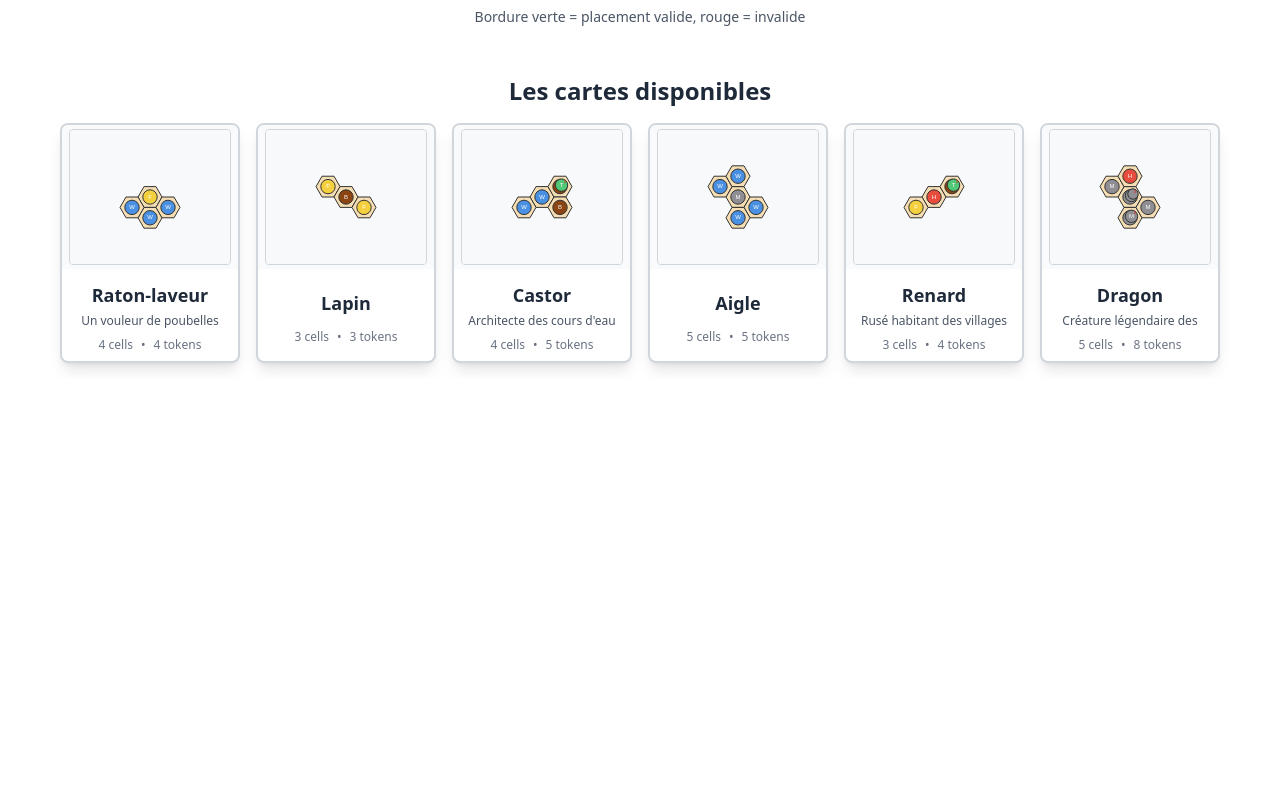
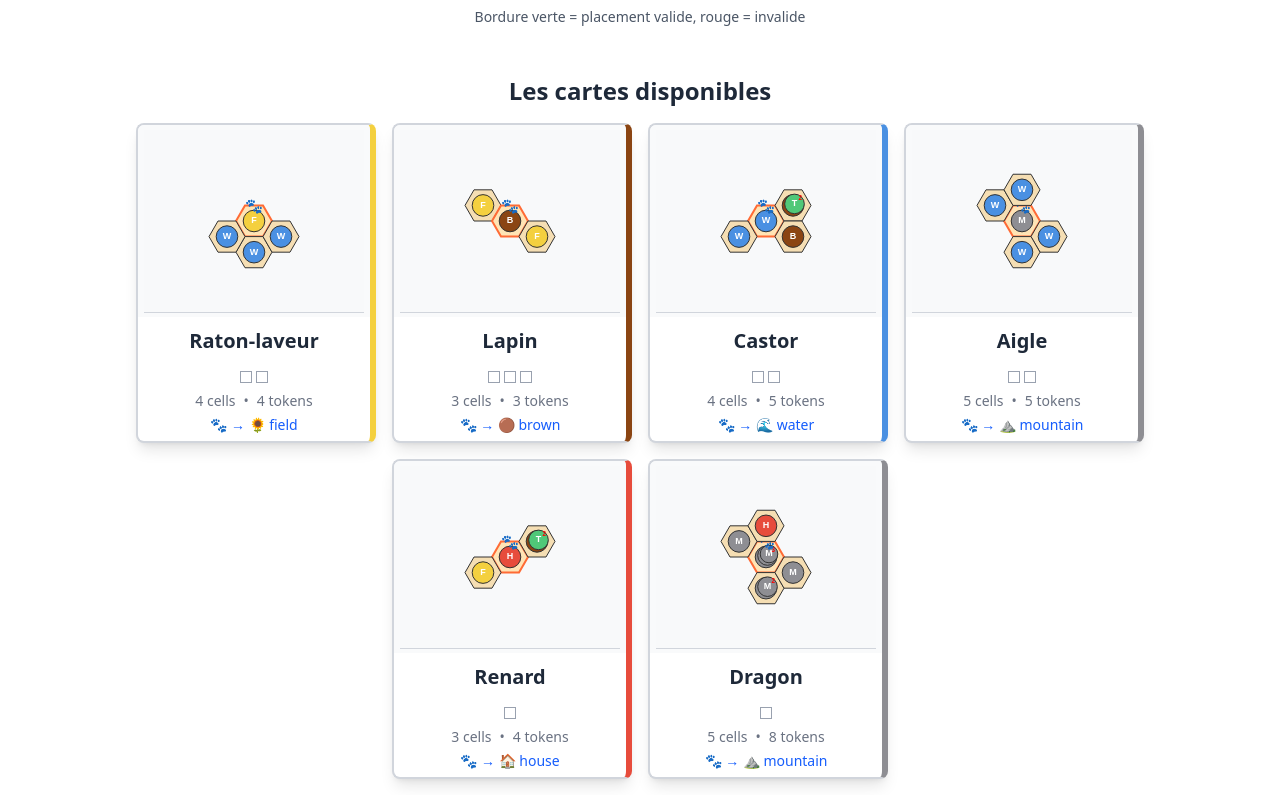
Before and after one commit to firefly33/harmonies, a React (Vite) app: page / in a window 1280 px wide. Shown: the part 873-1668 px from the top of the page. Before the commit the page ends 1252 px from the top, so only its background shows below. Built offline with nearby package versions, Linux system fonts and the light colour scheme.

Commit message:
feat: add number of animal used by card

```diff
--- a/src/board/cards-deck/CardsDeck.tsx
+++ b/src/board/cards-deck/CardsDeck.tsx
@@ -1,3 +1,4 @@
+import { useState } from 'react';
 import {type Card as CardType, createCardPattern } from '../../types/Card';
 import { createAnimalCard, createQuickCard, ExampleCards } from '../../utils/CardPatternBuilder';
 import Card from '../../components/Card';
@@ -6,15 +7,17 @@ import Card from '../../components/Card';
 const cards: CardType[] = [
   // Method 1: Use the builder pattern for complex cards
   createAnimalCard('1', 'Raton-laveur')
-    .addCell(0, 0, ['field'])
+    .addCell(0, 0, ['field'])     // This is where the animal will be placed
     .addCell(0, 1, ['water'])
     .addCell(1, 0, ['water'])
     .addCell(-1, 1, ['water'])
-    .withDescription('Un vouleur de poubelles')
+    .withPlacementCell(0, 0)      // Animal placed on the field token
+    .withMaxUsage(2)              // Can be used 2 times
+    .withDescription('Un voleur de poubelles')
     .build(),
 
   // Method 2: Use quick templates for simple patterns
-  createQuickCard('rabbit', 'Lapin', 'horizontalLine', ['field', 'brown', 'field']),
+  createQuickCard('rabbit', 'Lapin', 'horizontalLine', 3, ['field', 'brown', 'field']),
 
   // Method 3: Use predefined example cards
   ExampleCards.beaver,
@@ -26,10 +29,12 @@ const cards: CardType[] = [
     animalName: 'Renard',
     description: 'Rusé habitant des villages et forêts',
     pattern: createCardPattern([
-      { q: 0, r: 0, tokenTypes: ['house'] },
+      { q: 0, r: 0, tokenTypes: ['house'] },      // Placed on house
       { q: 1, r: -1, tokenTypes: ['brown', 'tree'] },
       { q: -1, r: 1, tokenTypes: ['field'] }
-    ])
+    ], { q: 0, r: 0 }), // Animal placed on house
+    maxUsage: 1,
+    currentUsage: 0
   },
 
   // Method 5: Create a more complex card easily
@@ -39,14 +44,26 @@ const cards: CardType[] = [
     .addCell(-1, 0, ['mountain'])
     .addCell(1, 0, ['mountain'])
     .addCell(0, -1, ['house'])
+    .withPlacementCell(0, 0)  // Animal placed on the tallest mountain
+    .withMaxUsage(1)          // Legendary creature - can only be used once
     .withDescription('Créature légendaire des hautes montagnes')
     .build()
 ];
 
 const CardsDeck = () => {
+  const [cardStates, setCardStates] = useState<Map<string, number>>(new Map());
+
   const handleCardClick = (card: CardType) => {
     console.log('Card clicked:', card.animalName);
-    // You can add logic here for card selection, etc.
+
+    // Toggle usage state for demonstration
+    setCardStates(prev => {
+      const newStates = new Map(prev);
+      const currentUsage = newStates.get(card.id) || 0;
+      const newUsage = currentUsage < card.maxUsage ? currentUsage + 1 : 0;
+      newStates.set(card.id, newUsage);
+      return newStates;
+    });
   };
 
   return (
@@ -55,14 +72,21 @@ const CardsDeck = () => {
         Les cartes disponibles
       </h2>
       <div className="flex gap-4 justify-center flex-wrap">
-        {cards.map((card) => (
-          <Card
-            key={card.id}
-            card={card}
-            onClick={handleCardClick}
-            className="hover:scale-105 transition-transform"
-          />
-        ))}
+        {cards.map((card) => {
+          const cardWithUsage = {
+            ...card,
+            currentUsage: cardStates.get(card.id) || 0
+          };
+
+          return (
+            <Card
+              key={card.id}
+              card={cardWithUsage}
+              onClick={handleCardClick}
+              className="hover:scale-105 transition-transform"
+            />
+          );
+        })}
       </div>
     </section>
   );
--- a/src/components/Card.tsx
+++ b/src/components/Card.tsx
@@ -1,4 +1,5 @@
 import type {Card as CardType} from '../types/Card';
+import { getPlacementTokenType } from '../types/Card';
 import CardCanvas from './CardCanvas';
 
 interface CardProps {
@@ -12,9 +13,9 @@ interface CardProps {
 
 const Card = ({
   card,
-  width = 180,
-  height = 240,
-  hexSize = 12,
+  width = 240,
+  height = 320,
+  hexSize = 18,
   onClick,
   className = ""
 }: CardProps) => {
@@ -27,10 +28,31 @@ const Card = ({
   const canvasHeight = Math.floor(height * 0.6); // 60% for canvas
   const infoHeight = height - canvasHeight; // 40% for info
 
+  // Get the placement token type and its color
+  const placementTokenType = getPlacementTokenType(card);
+  const getTokenColor = (type: string): string => {
+    const colors: Record<string, string> = {
+      tree: '#50C878',
+      house: '#E74C3C',
+      water: '#4A90E2',
+      mountain: '#8E8E93',
+      field: '#F4D03F',
+      brown: '#8B4513'
+    };
+    return colors[type] || '#8E8E93';
+  };
+
+  const borderColor = placementTokenType ? getTokenColor(placementTokenType) : '#8E8E93';
+
   return (
     <div
       className={`bg-white rounded-lg shadow-lg border-2 border-gray-300 overflow-hidden cursor-pointer hover:shadow-xl transition-shadow ${className}`}
-      style={{ width, height }}
+      style={{
+        width,
+        height,
+        borderRightColor: borderColor,
+        borderRightWidth: '6px'
+      }}
       onClick={handleClick}
     >
       {/* Canvas area for pattern visualization */}
@@ -48,21 +70,36 @@ const Card = ({
 
       {/* Information area */}
       <div
-        className="p-3 flex flex-col justify-center"
+        className="p-4 flex flex-col justify-center"
         style={{ height: infoHeight }}
       >
-        <h3 className="text-lg font-bold text-gray-800 text-center mb-1">
+        <h3 className="text-xl font-bold text-gray-800 text-center mb-2">
           {card.animalName}
         </h3>
 
         {card.description && (
-          <p className="text-xs text-gray-600 text-center line-clamp-2">
+          <p className="text-sm text-gray-600 text-center line-clamp-2">
             {card.description}
           </p>
         )}
 
+        {/* Usage indicator squares */}
+        <div className="flex justify-center gap-1 mt-2">
+          {Array.from({ length: card.maxUsage }, (_, index) => (
+            <div
+              key={index}
+              className={`w-3 h-3 border border-gray-400 ${
+                index < (card.currentUsage || 0)
+                  ? 'bg-gray-700'
+                  : 'bg-white'
+              }`}
+              title={`Usage ${index + 1}/${card.maxUsage}`}
+            />
+          ))}
+        </div>
+
         {/* Pattern stats */}
-        <div className="flex justify-center gap-2 mt-2 text-xs text-gray-500">
+        <div className="flex justify-center gap-2 mt-2 text-sm text-gray-500">
           <span>
             {card.pattern.cells.length} cells
           </span>
@@ -71,6 +108,27 @@ const Card = ({
             {card.pattern.cells.reduce((total, cell) => total + cell.tokens.length, 0)} tokens
           </span>
         </div>
+
+        {/* Placement information */}
+        {(() => {
+          const placementTokenType = getPlacementTokenType(card);
+          if (placementTokenType) {
+            const tokenEmojis = {
+              water: '🌊',
+              field: '🌻',
+              mountain: '⛰️',
+              tree: '🌳',
+              house: '🏠',
+              brown: '🟤'
+            };
+            return (
+              <div className="text-sm text-center mt-1 text-blue-600 font-medium">
+                🐾 → {tokenEmojis[placementTokenType]} {placementTokenType}
+              </div>
+            );
+          }
+          return null;
+        })()}
       </div>
     </div>
   );
--- a/src/components/CardCanvas.tsx
+++ b/src/components/CardCanvas.tsx
@@ -8,7 +8,7 @@ interface CardCanvasProps {
   hexSize?: number;
 }
 
-const CardCanvas = ({ pattern, width = 150, height = 120, hexSize = 12 }: CardCanvasProps) => {
+const CardCanvas = ({ pattern, width = 220, height = 180, hexSize = 18 }: CardCanvasProps) => {
   const canvasRef = useRef<HTMLCanvasElement>(null);
 
   const hexToPixel = useCallback((q: number, r: number, centerX: number, centerY: number) => {
@@ -51,12 +51,29 @@ const CardCanvas = ({ pattern, width = 150, height = 120, hexSize = 12 }: CardCa
     pattern.cells.forEach(cell => {
       const pixel = hexToPixel(cell.coord.q, cell.coord.r, centerX, centerY);
 
+      // Check if this is the placement cell
+      const isPlacementCell = cell.coord.q === pattern.placementCell.q &&
+                             cell.coord.r === pattern.placementCell.r;
+
       // Draw hexagon background
       drawHexagon(ctx, pixel.x, pixel.y, hexSize);
-      ctx.fillStyle = '#F5DEB3'; // Plain terrain color
+
+      // Use special color for placement cell
+      if (isPlacementCell) {
+        ctx.fillStyle = '#FFE4B5'; // Light yellow/beige for placement cell
+      } else {
+        ctx.fillStyle = '#F5DEB3'; // Plain terrain color
+      }
       ctx.fill();
-      ctx.strokeStyle = '#333';
-      ctx.lineWidth = 1;
+
+      // Special border for placement cell
+      if (isPlacementCell) {
+        ctx.strokeStyle = '#FF6B35'; // Orange border for placement cell
+        ctx.lineWidth = 2;
+      } else {
+        ctx.strokeStyle = '#333';
+        ctx.lineWidth = 1;
+      }
       ctx.stroke();
 
       // Draw tokens if they exist
@@ -76,9 +93,9 @@ const CardCanvas = ({ pattern, width = 150, height = 120, hexSize = 12 }: CardCa
           ctx.stroke();
 
           // Show icon for top token only
-          if (index === cell.tokens.length - 1 && radius > 6) {
+          if (index === cell.tokens.length - 1 && radius > 8) {
             ctx.fillStyle = '#FFF';
-            ctx.font = `${Math.max(6, hexSize * 0.4)}px Arial`;
+            ctx.font = `bold ${Math.max(8, hexSize * 0.5)}px Arial`;
             ctx.textAlign = 'center';
             ctx.textBaseline = 'middle';
             ctx.fillText(token.type[0].toUpperCase(), pixel.x + offsetX, pixel.y + offsetY);
@@ -86,9 +103,9 @@ const CardCanvas = ({ pattern, width = 150, height = 120, hexSize = 12 }: CardCa
         });
 
         // Stack count indicator
-        if (cell.tokens.length > 1 && hexSize > 8) {
+        if (cell.tokens.length > 1 && hexSize > 10) {
           ctx.fillStyle = '#FF0000';
-          ctx.font = `${Math.max(4, hexSize * 0.3)}px Arial`;
+          ctx.font = `bold ${Math.max(6, hexSize * 0.35)}px Arial`;
           ctx.textAlign = 'center';
           ctx.textBaseline = 'middle';
           ctx.fillText(
@@ -97,6 +114,15 @@ const CardCanvas = ({ pattern, width = 150, height = 120, hexSize = 12 }: CardCa
             pixel.y - hexSize * 0.4
           );
         }
+      }
+
+      // Add animal icon on placement cell
+      if (isPlacementCell && hexSize > 10) {
+        ctx.fillStyle = '#8B4513'; // Brown color for animal
+        ctx.font = `bold ${Math.max(12, hexSize * 0.8)}px Arial`;
+        ctx.textAlign = 'center';
+        ctx.textBaseline = 'middle';
+        ctx.fillText('🐾', pixel.x, pixel.y - hexSize * 0.8); // Paw print emoji above cell
       }
     });
   }, [pattern, width, height, hexSize, hexToPixel, drawHexagon]);
@@ -116,7 +142,7 @@ const CardCanvas = ({ pattern, width = 150, height = 120, hexSize = 12 }: CardCa
       ref={canvasRef}
       width={width}
       height={height}
-      className="border border-gray-300 rounded"
+      className="border-b border-gray-300"
       style={{
         imageRendering: 'crisp-edges',
         maxWidth: '100%',
--- a/src/types/Card.ts
+++ b/src/types/Card.ts
@@ -16,6 +16,8 @@ export interface CardPattern {
     minR: number;
     maxR: number;
   };
+  // The cell where the animal will be placed (coordinates relative to pattern)
+  placementCell: HexCoord;
 }
 
 export interface Card {
@@ -25,10 +27,31 @@ export interface Card {
   // Optional: animal image, description, etc.
   image?: string;
   description?: string;
+  // Usage tracking
+  maxUsage: number;        // Total number of times this animal can be used
+  currentUsage?: number;   // Current number of times used (default: 0)
 }
 
+// Helper function to get the placement token type for a card
+export const getPlacementTokenType = (card: Card): TokenType | null => {
+  const placementCell = card.pattern.cells.find(
+    cell => cell.coord.q === card.pattern.placementCell.q &&
+            cell.coord.r === card.pattern.placementCell.r
+  );
+
+  if (!placementCell || placementCell.tokens.length === 0) {
+    return null;
+  }
+
+  // Return the top token type (last in the stack)
+  return placementCell.tokens[placementCell.tokens.length - 1].type;
+};
+
 // Helper function to create a card pattern easily
-export const createCardPattern = (cellDefinitions: Array<{ q: number; r: number; tokenTypes: TokenType[] }>): CardPattern => {
+export const createCardPattern = (
+  cellDefinitions: Array<{ q: number; r: number; tokenTypes: TokenType[] }>,
+  placementCell?: HexCoord
+): CardPattern => {
   const cells: CardCell[] = cellDefinitions.map(({ q, r, tokenTypes }) => ({
     coord: { q, r },
     tokens: tokenTypes.map((type, index) => ({
@@ -42,6 +65,9 @@ export const createCardPattern = (cellDefinitions: Array<{ q: number; r: number;
   const qValues = cells.map(cell => cell.coord.q);
   const rValues = cells.map(cell => cell.coord.r);
 
+  // Default placement cell to first cell if not specified
+  const defaultPlacementCell = placementCell || cells[0]?.coord || { q: 0, r: 0 };
+
   return {
     cells,
     bounds: {
@@ -49,7 +75,8 @@ export const createCardPattern = (cellDefinitions: Array<{ q: number; r: number;
       maxQ: Math.max(...qValues),
       minR: Math.min(...rValues),
       maxR: Math.max(...rValues)
-    }
+    },
+    placementCell: defaultPlacementCell
   };
 };
 
--- a/src/utils/CardPatternBuilder.ts
+++ b/src/utils/CardPatternBuilder.ts
@@ -30,6 +30,8 @@ interface CardBuilder {
   addCell(q: number, r: number, tokenTypes: TokenType[]): CardBuilder;
   withDescription(description: string): CardBuilder;
   withImage(image: string): CardBuilder;
+  withPlacementCell(q: number, r: number): CardBuilder;
+  withMaxUsage(maxUsage: number): CardBuilder;
   build(): Card;
 }
 
@@ -37,9 +39,10 @@ class CardBuilderImpl implements CardBuilder {
   private cells: Array<{ q: number; r: number; tokenTypes: TokenType[] }> = [];
   private description?: string;
   private image?: string;
+  private placementCell?: { q: number; r: number };
+  private maxUsage: number = 1;
 
   private id: string;
-
   private animalName: string;
 
   constructor(
@@ -65,13 +68,25 @@ class CardBuilderImpl implements CardBuilder {
     return this;
   }
 
+  withPlacementCell(q: number, r: number): CardBuilder {
+    this.placementCell = { q, r };
+    return this;
+  }
+
+  withMaxUsage(maxUsage: number): CardBuilder {
+    this.maxUsage = maxUsage;
+    return this;
+  }
+
   build(): Card {
     return {
       id: this.id,
       animalName: this.animalName,
       description: this.description,
       image: this.image,
-      pattern: createCardPattern(this.cells)
+      pattern: createCardPattern(this.cells, this.placementCell),
+      maxUsage: this.maxUsage,
+      currentUsage: 0
     };
   }
 }
@@ -130,13 +145,16 @@ export const createQuickCard = (
   id: string,
   animalName: string,
   template: keyof typeof PatternTemplates,
+  maxUsage: number = 1,
   ...args: any[]
 ): Card => {
   const pattern = (PatternTemplates[template] as any)(...args);
   return {
     id,
     animalName,
-    pattern: createCardPattern(pattern)
+    pattern: createCardPattern(pattern, { q: 0, r: 0 }), // Default to center placement
+    maxUsage,
+    currentUsage: 0
   };
 };
 
@@ -146,18 +164,22 @@ export const ExampleCards = {
     .addCell(0, 0, ['water'])
     .addCell(0, 1, ['water'])
     .addCell(1, 0, ['mountain', 'mountain'])
+    .withPlacementCell(1, 0)  // Placed on the stacked mountain
+    .withMaxUsage(1)
     .withDescription('Un prédateur solitaire des rivières et montagnes')
     .build(),
 
-  rabbit: createQuickCard('rabbit', 'Lapin', 'horizontalLine', ['field', 'brown', 'field']),
+  rabbit: createQuickCard('rabbit', 'Lapin', 'horizontalLine', 3, ['field', 'brown', 'field']),
 
-  eagle: createQuickCard('eagle', 'Aigle', 'cross', 'mountain', 'water'),
+  eagle: createQuickCard('eagle', 'Aigle', 'cross', 2, 'mountain', 'water'),
 
   beaver: createAnimalCard('beaver', 'Castor')
-    .addCell(0, 0, ['water'])
+    .addCell(0, 0, ['water'])           // Placed on water
     .addCell(-1, 1, ['water'])
     .addCell(1, -1, ['brown', 'tree'])
     .addCell(1, 0, ['brown'])
+    .withPlacementCell(0, 0)  // Animal placed on central water
+    .withMaxUsage(2)
     .withDescription('Architecte des cours d\'eau')
     .build()
 };
```
Also changed, not shown: 1 other file (tests, documents, lock files or other folders).
